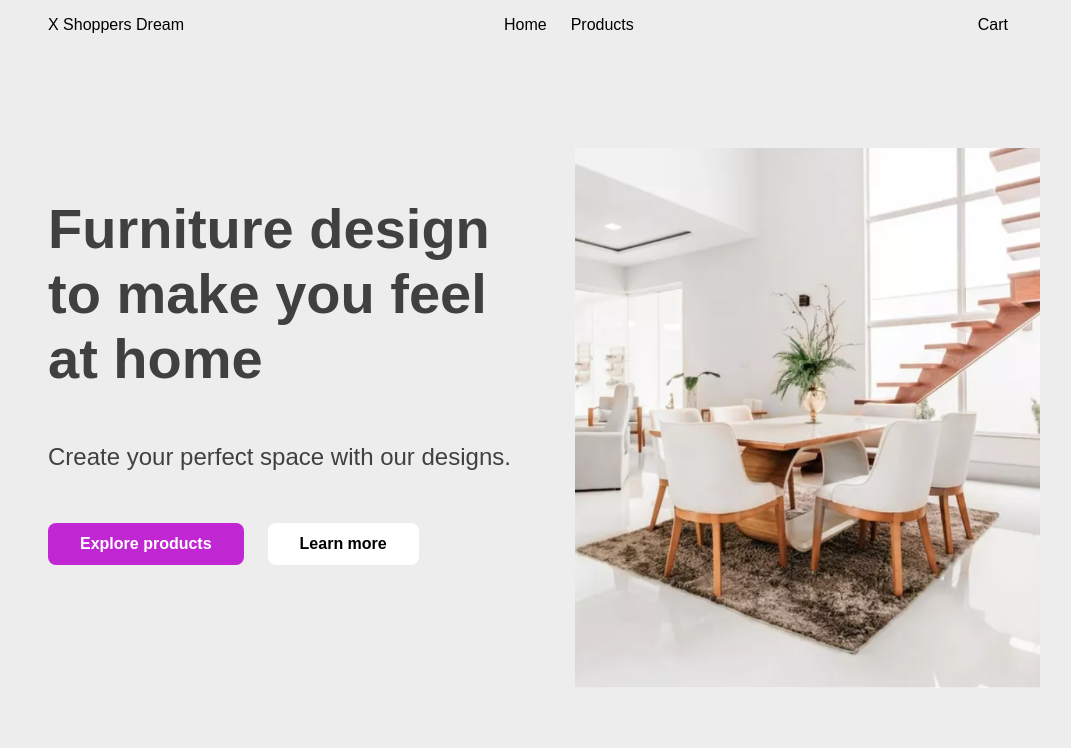
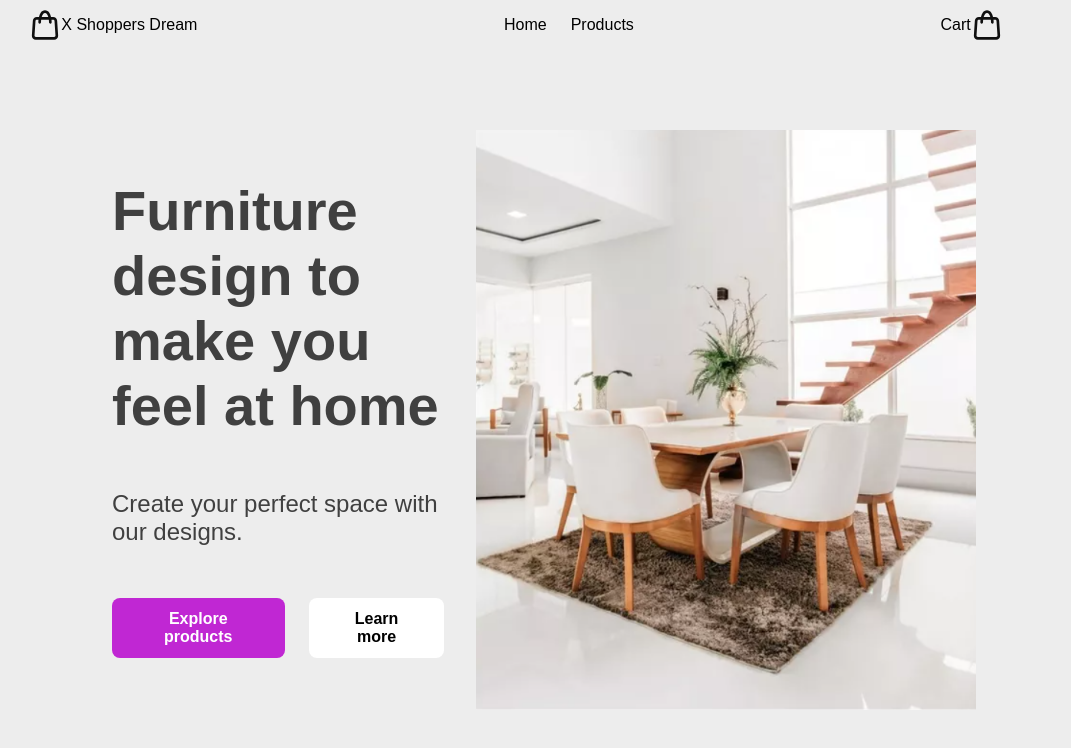
Before and after one commit to dariojularic/x-shopper-dream-e-commerce, a React (Vite) app: page / in a window 1280 px wide. Shown: the top 748 px of the page, without its empty margins (112-1183 px from the left). Built offline with nearby package versions, Linux system fonts and the light colour scheme.

Commit message:
Add style

```diff
--- a/src/layouts/navbar/Navbar.css
+++ b/src/layouts/navbar/Navbar.css
@@ -11,4 +11,10 @@ nav {
   margin-right: 24px;
   text-decoration: none;
   color: black;
+  display: flex;
 }
+
+.bag-icon {
+  height: 32px;
+  align-self: center;
+}
--- a/src/layouts/navbar/Navbar.jsx
+++ b/src/layouts/navbar/Navbar.jsx
@@ -6,6 +6,8 @@ function Navbar() {
     <nav>
       <div className="logo-container">
         <Link className="navbar-link" to="/">
+          {/* <svg></svg> */}
+          <img className="bag-icon" src="src/assets/bag.svg" alt="" />
           <p>X Shoppers Dream</p>
         </Link>
       </div>
@@ -22,6 +24,7 @@ function Navbar() {
       <div className="cart-navbar-container">
         <Link className="navbar-link" to="/cart">
           <p>Cart</p>
+          <img className="bag-icon" src="src/assets/bag.svg" alt="" />
         </Link>
       </div>
     </nav>
--- a/src/pages/Home/Home.css
+++ b/src/pages/Home/Home.css
@@ -6,13 +6,13 @@ main {
 }
 
 .first-section {
-  width: 80%;
+  width: 70%;
   display: flex;
   margin-top: 80px;
 }
 
 .home1-img {
-  height: 540px;
+  height: 580px;
 }
 
 .home-header-container {
```
Also changed, not shown: src/assets/bag.svg (added).
